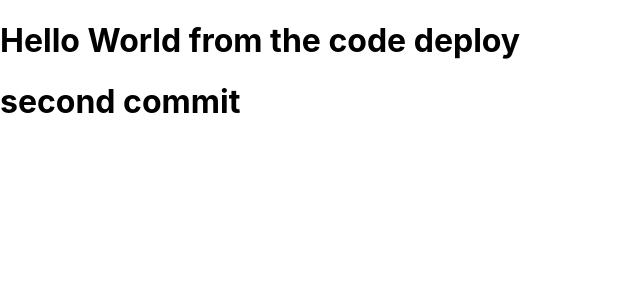
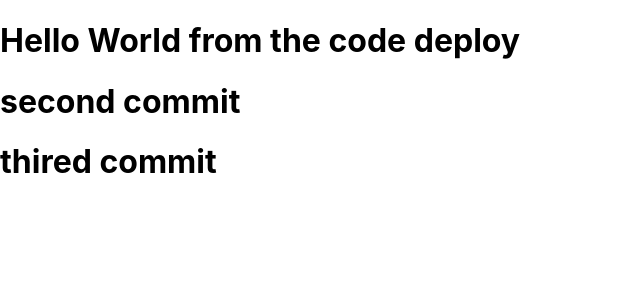
Before and after one commit to AAhsanSiddiqui123/poc, a React (Create React App) app: page / in a window 1280 px wide. Shown: the top 300 px of the page, without its empty margins (0-640 px from the left). Built offline with nearby package versions, Linux system fonts and the light colour scheme.

Commit message:
Your commit message

```diff
--- a/src/App.js
+++ b/src/App.js
@@ -5,6 +5,8 @@ function App() {
     <div>
       <h1>Hello World from the code deploy</h1>
       <h1>second commit </h1>
+      <h1>thired commit </h1>
+
     </div>
   );
 }
```
